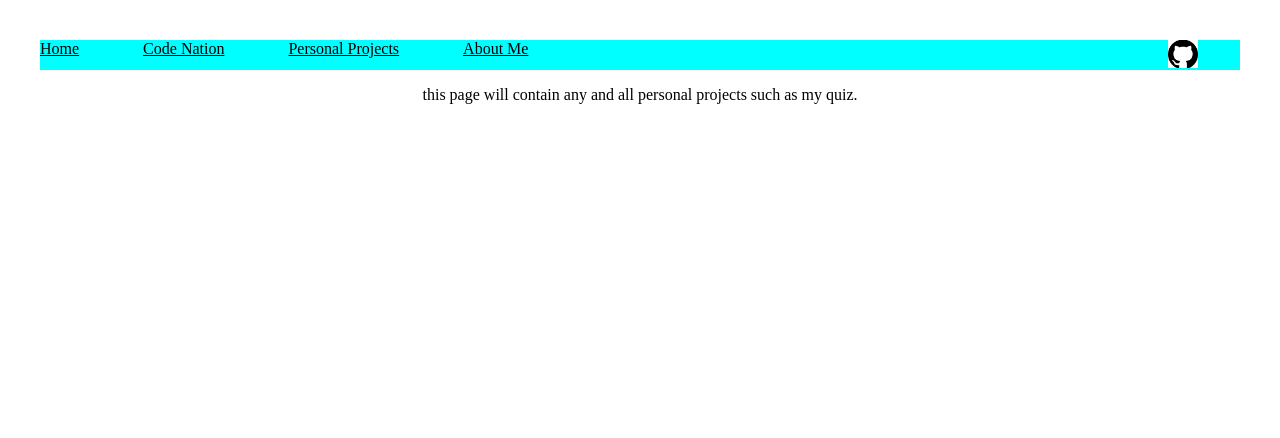
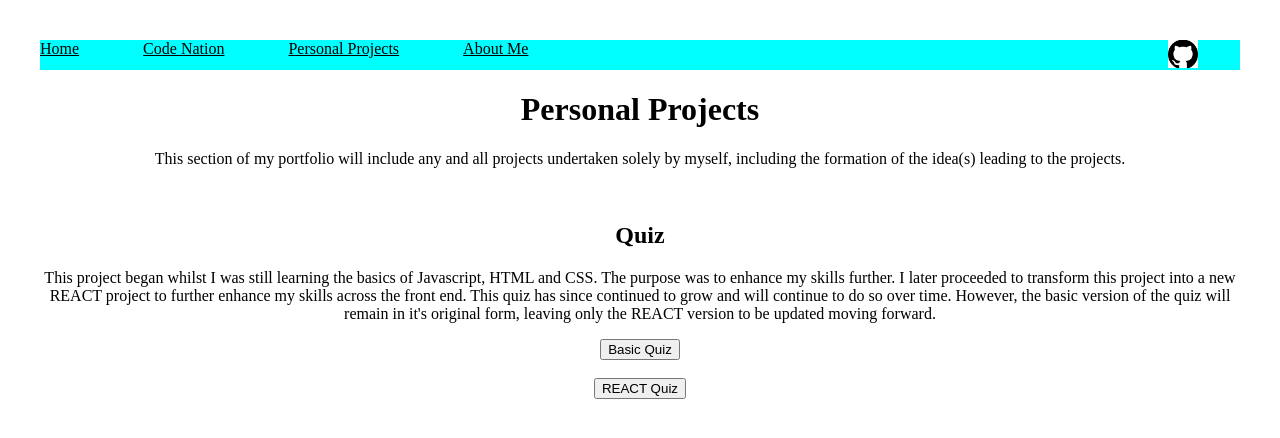
Before and after one commit to John-PaulSwaine/react-portfolio, a React (Vite) app: page /personal-projects in a window 1280 px wide. Shown: the top 438 px of the page. Built offline with nearby package versions, Linux system fonts and the light colour scheme.

Commit message:
completed personal projects page

```diff
--- a/src/pages/personalprojects.jsx
+++ b/src/pages/personalprojects.jsx
@@ -1,7 +1,14 @@
 const PersonalProjects = () =>{
     return (
         <div>
-            <p>this page will contain any and all personal projects such as my quiz.</p>
+            <h1>Personal Projects</h1>
+            <p>This section of my portfolio will include any and all projects undertaken solely by myself, including the formation of the idea(s) leading to the projects.</p>
+            <br />
+            <h2>Quiz</h2>
+            <p>This project began whilst I was still learning the basics of Javascript, HTML and CSS. The purpose was to enhance my skills further. I later proceeded to transform this project into a new REACT project to further enhance my skills across the front end. This quiz has since continued to grow and will continue to do so over time. However, the basic version of the quiz will remain in it's original form, leaving only the REACT version to be updated moving forward.</p>
+            <a href="https://john-paulswaine.github.io/Self-Developed-Quiz/"><button>Basic Quiz</button></a>
+            <br /><br />
+            <a href="https://john-paul-swaine-react-quiz.netlify.app/"><button>REACT Quiz</button></a>
         </div>
     )
 }
```
